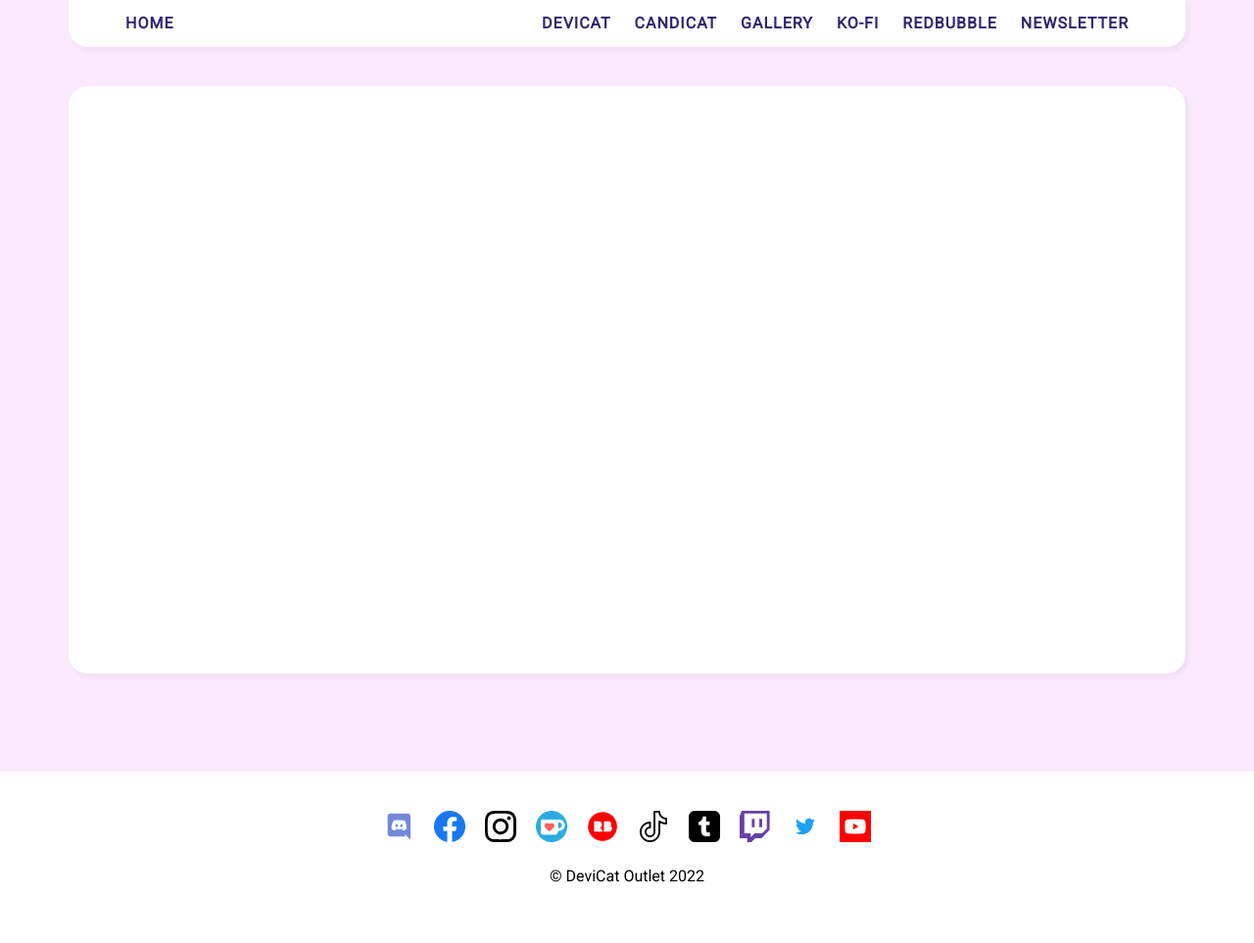
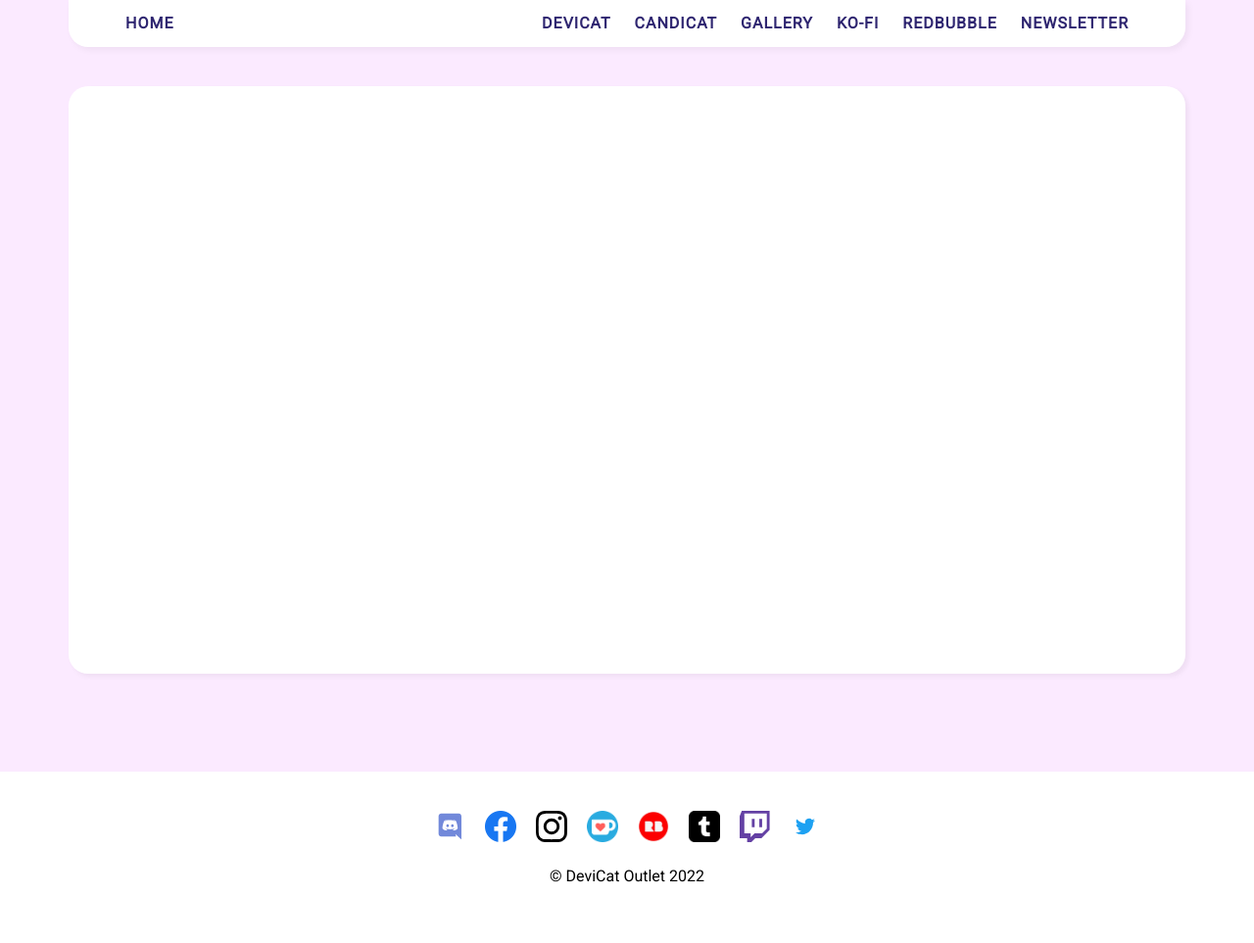
Before and after one commit to DeviCatOutlet/devicatoutlet.github.io, a Jekyll site: the page built from newsletter.md, in a window 1280 px wide. Shown: the whole page at 98% size. Built offline with Jekyll 4.4.1, drawn with Linux system fonts in a browser that asks for light colours; some web fonts are replaced; our own code applies the rules of GitHub Pages for plain Markdown files.

Commit message:
Update footer
remove tiktok & youtube

```diff
--- a/_layouts/default.html
+++ b/_layouts/default.html
@@ -92,11 +92,9 @@
     <a href="https://www.instagram.com/devicatoutlet/" title="Instagram: DeviCatOutlet"><svg viewBox="0 0 29.56 29.56" fill="#000"><path d="M14.77 7.18a7.59 7.59 0 1 0 7.59 7.59 7.59 7.59 0 0 0-7.59-7.59zm0 12.52a4.93 4.93 0 1 1 4.93-4.93 4.93 4.93 0 0 1-4.93 4.93z"/><circle cx="22.66" cy="6.9" r="1.77"/><path d="M28.78 5.1A7.56 7.56 0 0 0 24.46.78a10.85 10.85 0 0 0-3.59-.69C19.29.02 18.79 0 14.78 0s-4.52 0-6.09.09A10.85 10.85 0 0 0 5.1.78 7.56 7.56 0 0 0 .78 5.1a10.85 10.85 0 0 0-.69 3.59C.02 10.27 0 10.77 0 14.78s0 4.52.09 6.09a10.85 10.85 0 0 0 .69 3.59 7.56 7.56 0 0 0 4.32 4.32 10.85 10.85 0 0 0 3.59.74c1.58.07 2.08.09 6.09.09s4.52 0 6.09-.09a10.85 10.85 0 0 0 3.59-.69 7.56 7.56 0 0 0 4.32-4.32 10.85 10.85 0 0 0 .69-3.59c.07-1.58.09-2.08.09-6.09s0-4.52-.09-6.09a10.85 10.85 0 0 0-.69-3.64zm-2 15.65a8.18 8.18 0 0 1-.51 2.77 4.9 4.9 0 0 1-2.81 2.81 8.18 8.18 0 0 1-2.74.51c-1.56.07-2 .09-6 .09s-4.41 0-6-.09a8.18 8.18 0 0 1-2.74-.51 4.89 4.89 0 0 1-2.82-2.81 8.18 8.18 0 0 1-.51-2.74c-.07-1.56-.09-2-.09-6s0-4.41.09-6a8.18 8.18 0 0 1 .51-2.77A4.89 4.89 0 0 1 5.98 3.2a8.18 8.18 0 0 1 2.74-.51c1.56-.07 2-.09 6-.09s4.41 0 6 .09a8.18 8.18 0 0 1 2.74.51 4.9 4.9 0 0 1 2.81 2.81 8.18 8.18 0 0 1 .51 2.74c.07 1.56.09 2 .09 6s0 4.43-.07 6z"/></svg></a>
     <a href="https://www.ko-fi.com/DeviCatOutlet" title="ko-fi: DeviCatOutlet"><img src="/img/kofilogo.png" alt="ko-fi: DeviCatOutlet"></a>
     <a href="https://www.redbubble.com/people/devicatoutlet/shop" title="redbubble: DeviCatOutlet"><img src="/img/redbubbleicon.png" alt="redbubble: DeviCatOutlet"></a>
-    <a href="https://www.tiktok.com/@devicatoutlet" title="tiktok: DeviCatOutlet"><img src="/img/tiktok.png" alt="tiktok: DeviCatOutlet"></a>
     <a href="https://www.devicatoutlet.tumblr.com/" title="tumblr: DeviCatOutlet"><img src="/img/tumblrlogo.png" alt="tumblr: DeviCatOutlet"></a>
     <a href="https://www.twitch.tv/DeviCat" title="Twitch: DeviCat"><svg viewBox="0 0 128 134" fill="#6441a4"><path d="M89,77l-9,23v94h32v17h18l17-17h26l35-35V77H89Zm107,76-20,20H144l-17,17V173H100V89h96v64Zm-20-41v35H164V112h12Zm-32,0v35H132V112h12Z" transform="translate(-80 -77)"/></svg></a>
     <a href="https://www.twitter.com/DeviCatOutlet" title="Twitter: DeviCatOutlet"><svg viewBox="0 0 400 400" fill="#1da1f2"><path d="M153.62,301.59c94.34,0,145.94-78.16,145.94-145.94,0-2.22,0-4.43-.15-6.63A104.36,104.36,0,0,0,325,122.47a102.38,102.38,0,0,1-29.46,8.07,51.47,51.47,0,0,0,22.55-28.37,102.79,102.79,0,0,1-32.57,12.45,51.34,51.34,0,0,0-87.41,46.78A145.62,145.62,0,0,1,92.4,107.81a51.33,51.33,0,0,0,15.88,68.47A50.91,50.91,0,0,1,85,169.86c0,.21,0,.43,0,.65a51.31,51.31,0,0,0,41.15,50.28,51.21,51.21,0,0,1-23.16.88,51.35,51.35,0,0,0,47.92,35.62,102.92,102.92,0,0,1-63.7,22A104.41,104.41,0,0,1,75,278.55a145.21,145.21,0,0,0,78.62,23"/></svg></a>
-    <a href="https://www.youtube.com/c/DeviCatOutlet/" title="YouTube: DeviCatOutlet"><img src="/img/youtube_social_square_red.png" alt="YouTube: DeviCatOutlet"></a>
   </p>
   <p>&copy; DeviCat Outlet 2022</p>
 </footer>
```
